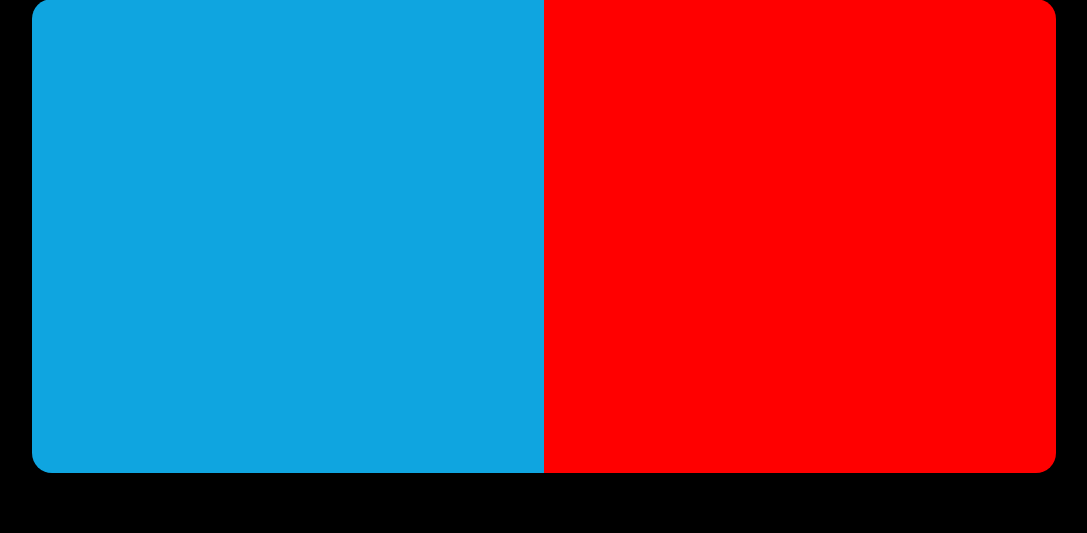
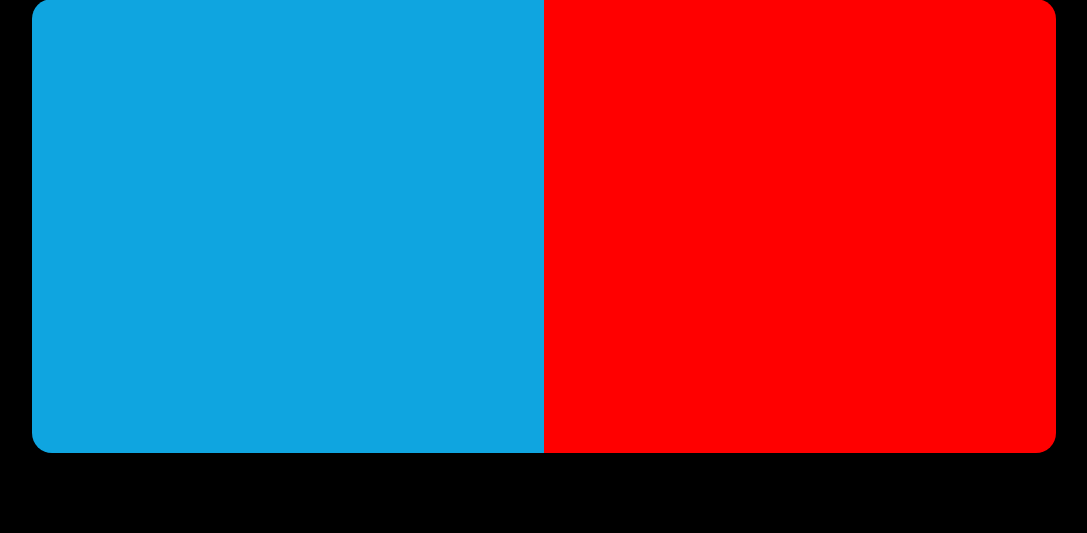
Before and after one commit to QLW-NDI/NDI2023, a Symfony app: template templates/NDI/ndi.html.twig in a window 1280 px wide. Shown: the part 209-742 px from the top of the page, without its empty margins (96-1183 px from the left). Run offline with Twig, Linux system fonts and the light colour scheme; the template is opened without the code that fills it, so the values that code supplies are empty; some libraries are stand-ins or nearby versions.

Commit message:
js and css adjustment

```diff
--- a/public/css/ndi.css
+++ b/public/css/ndi.css
@@ -52,7 +52,7 @@
 #left-answer {
     min-width: 5%;
     width: 50%;
-    height: calc(100% - 26px);
+    height: calc(100% - 46px);
     background-color: var(--left-card-color);
     border-top-left-radius: 20px;
     border-bottom-left-radius: 20px;
@@ -75,7 +75,7 @@
 #right-answer {
     min-width: 5%;
     width: 50%;
-    height: calc(100% - 26px);
+    height: calc(100% - 46px);
     background-color: var(--right-card-color);
     border-top-right-radius: 20px;
     border-bottom-right-radius: 20px;
--- a/public/js/ndi.js
+++ b/public/js/ndi.js
@@ -39,7 +39,7 @@ function showExplanation() {
         Array.from(children).forEach(child => {
             child.style.fontSize = "initial"
         });
-        explanationText.style.fontSize = "xx-large";
+        explanationText.style.fontSize = "large";
         setTimeout(function() {
             answerBox.style.width = "calc(100% - 100px)";
             next.style.width = "100px";
```
